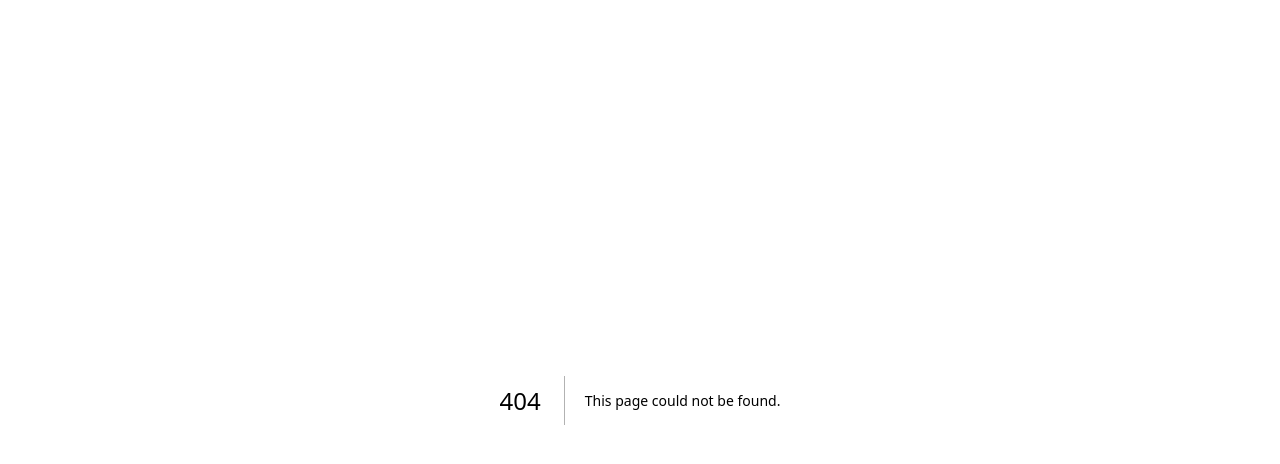
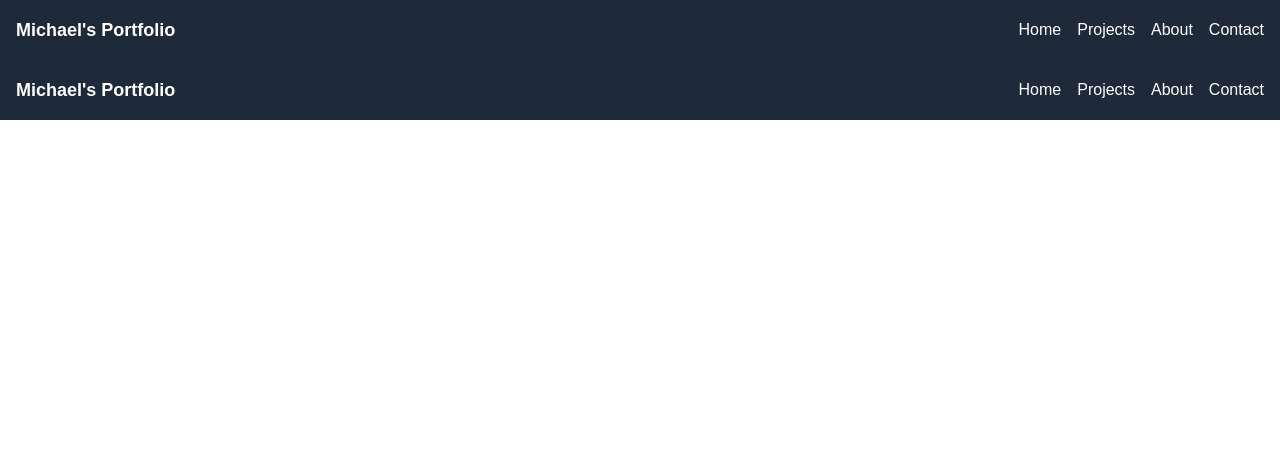
Before and after one commit to mgj0226/mgj0226.github.io, a Next.js app: page /nav in a window 1280 px wide. Before the commit this address had no page. Shown: the top 464 px of the page. Built offline with nearby package versions, Linux system fonts and the light colour scheme.

Commit message:
nav bar created

```diff
--- a/app/layout.tsx
+++ b/app/layout.tsx
@@ -1,6 +1,10 @@
 import type { Metadata } from "next";
 import { Geist, Geist_Mono } from "next/font/google";
 import "./globals.css";
+
+import React from "react";
+
+import Nav from "./nav/page";
 
 const geistSans = Geist({
   variable: "--font-geist-sans",
@@ -27,6 +31,7 @@ export default function RootLayout({
       <body
         className={`${geistSans.variable} ${geistMono.variable} antialiased`}
       >
+        <Nav />
         {children}
       </body>
     </html>
--- /dev/null
+++ b/app/nav/page.tsx
@@ -0,0 +1,28 @@
+import Link from 'next/link';
+import React from 'react';
+
+//nav bar component
+
+export default function Nav() {
+  return (
+    <nav className="flex justify-between items-center p-4 bg-gray-800 text-white">
+      <Link href="/" className="text-lg font-bold">
+        Michael&apos;s Portfolio
+        </Link>
+        <div className="flex space-x-4">
+            <Link href="/" className="hover:underline">
+                Home
+            </Link>
+            <Link href="/projects" className="hover:underline">
+                Projects
+            </Link>
+            <Link href="/about" className="hover:underline">
+                About
+            </Link>
+            <Link href="/contact" className="hover:underline">
+                Contact
+            </Link>
+        </div>
+    </nav>
+  );
+}
--- a/app/page.tsx
+++ b/app/page.tsx
@@ -1,6 +1,7 @@
 
 export default function Home() {
   return (
+    // This is the main content of the page
     <div className="grid grid-rows-[20px_1fr_20px] items-center justify-items-center min-h-screen p-8 pb-20 gap-16 sm:p-20 font-[family-name:var(--font-geist-sans)]">
       <main className="flex flex-col gap-[32px] row-start-2 items-center sm:items-start">
         <h1 className="font-[family-name:var(--font-geist-mono)] text-4xl font-bold">
```
Also changed, not shown: public/favicon.svg (added).
